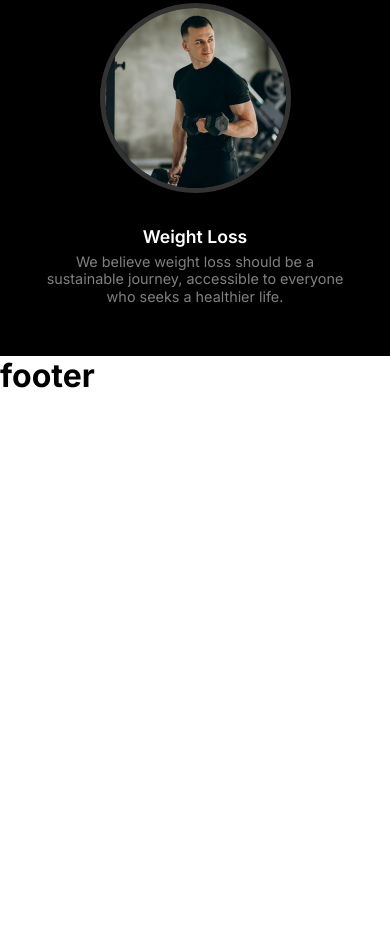
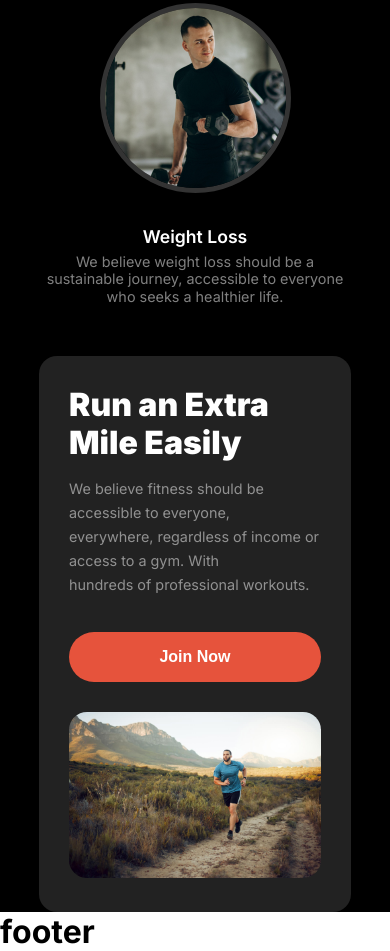
Before and after one commit to jayen123/Assingment-2, a plain HTML site: page index.html in a window 390 px wide. Shown: the part 2320-3271 px from the top of the page. Before the commit the page ends 2715 px from the top, so only its background shows below. Drawn offline with Linux system fonts and the light colour scheme; a web font is replaced by a local one.

Commit message:
complete run extra mile section with responsive

```diff
--- a/css/style.css
+++ b/css/style.css
@@ -233,9 +233,11 @@ header .container .banner .banner-image .video-tutorials p {
 main {
     background: var(--black);
 }
-.change-your-habits{
+
+.change-your-habits {
     padding: 100px 0;
 }
+
 .change-your-habits .container .content {
     text-align: center;
     margin-bottom: 58px;
@@ -271,13 +273,34 @@ main {
     line-height: 1.1rem;
 }
 
+/* run extra miles styles */
+.run-extra-mile .container {
+    display: grid;
+    grid-template-columns: repeat(2, 1fr);
+    gap: 30px;
+    align-items: center;
+    background: rgb(34, 34, 34);
+    border-radius: 18px;
+    padding: 30px 30px 30px 50px;
+}
+
+.run-extra-mile .container .content .btn-primary {
+    margin-top: 35px;
+}
+
+.run-extra-mile .container .image-box img {
+    width: 100%;
+    border-radius: 18px;
+}
+
 /* mobile screen */
 @media screen and (max-width: 576px) {
 
     /* common style */
-    .section-title{
+    .section-title {
         font-size: 2rem;
     }
+
     .btn-primary {
         padding: 8px 20px;
         font-size: 16px;
@@ -333,11 +356,23 @@ main {
     header .container .banner .banner-image .video-tutorials p {
         font-size: 0.563rem;
     }
-    .change-your-habits{
+
+    .change-your-habits {
         padding: 50px 0;
     }
-    .change-your-habits .container .habit-items{
+
+    .change-your-habits .container .habit-items,
+    .run-extra-mile .container {
         grid-template-columns: 1fr;
+    }
+
+    .run-extra-mile .container {
+        padding: 30px;
+    }
+
+    .run-extra-mile .container .content .btn-primary {
+        width: 100%;
+        padding: 16px 40px;
     }
 
 
--- a/index.html
+++ b/index.html
@@ -72,6 +72,7 @@
       </div>
     </header>
     <main>
+      <!-- change your habits -->
       <section class="change-your-habits">
         <div class="container">
           <div class="content">
@@ -114,6 +115,26 @@
           </div>
         </div>
       </section>
+      <!-- run extra mile easily -->
+      <section class="run-extra-mile">
+        <div class="container">
+          <div class="content">
+            <h2 class="section-title">
+              Run an Extra <br />
+              Mile Easily
+            </h2>
+            <p class="section-desc">
+              We believe fitness should be accessible to everyone, <br />
+              everywhere, regardless of income or access to a gym. With <br />
+              hundreds of professional workouts.
+            </p>
+            <button class="btn-primary">Join Now</button>
+          </div>
+          <div class="image-box">
+            <img src="./assets/images/run.jpg" alt="run" />
+          </div>
+        </div>
+      </section>
     </main>
     <footer>
       <h1>footer</h1>
```
